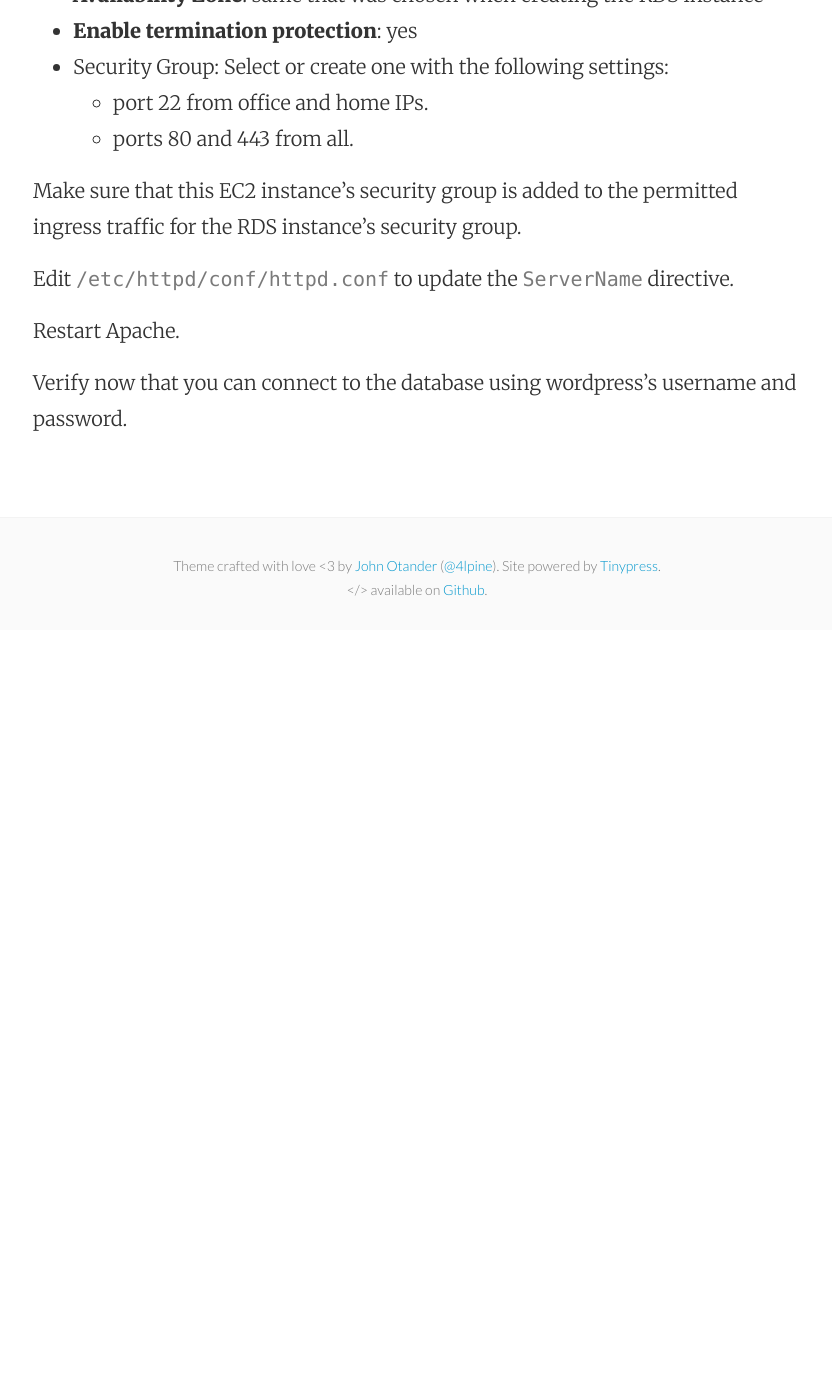
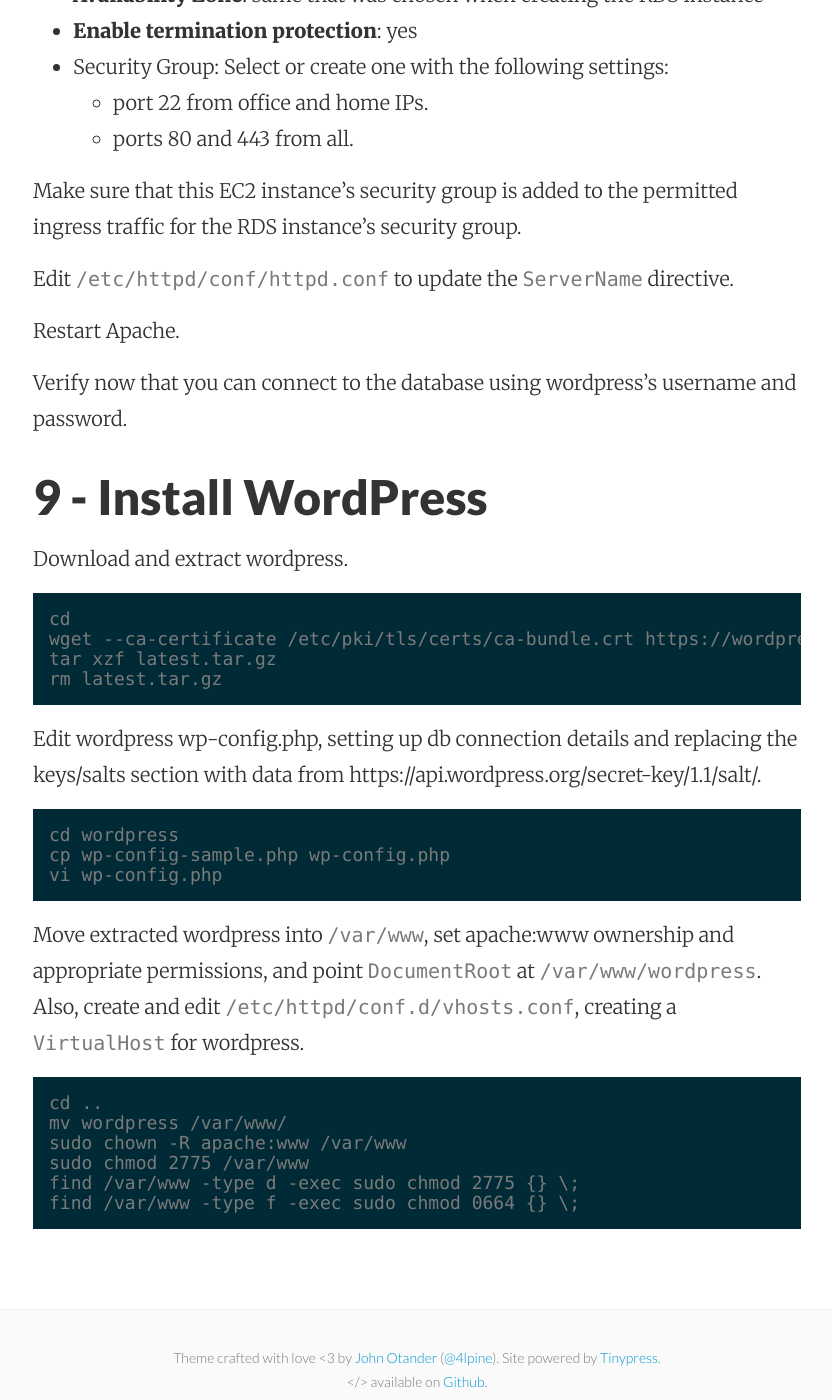
Before and after one commit to mattymaloney/mattymaloney.github.io, a Jekyll site: the page built from _posts/2016-03-28-apache-php-wordpress-phpmyadmin-aws-vpc-ec2-linux-rds-mariadb.md, in a window 1280 px wide and 1400 px high, scrolled down 18339 px. Shown: the whole window, without its empty margins (223-1055 px from the left). Built offline with Jekyll 4.4.1, drawn with Linux system fonts in a browser that asks for light colours; before the commit the page ends 18969 px from its top, so only the background shows below that.

Commit message:
Created 2016-03-28-apache-php-wordpress-phpmyadmin-aws-vpc-ec2-linux-rds-mariadb.md

````diff
--- a/_posts/2016-03-28-apache-php-wordpress-phpmyadmin-aws-vpc-ec2-linux-rds-mariadb.md
+++ b/_posts/2016-03-28-apache-php-wordpress-phpmyadmin-aws-vpc-ec2-linux-rds-mariadb.md
@@ -672,3 +672,33 @@
 
 
 Verify now that you can connect to the database using wordpress's username and password.
+
+## 9 - Install WordPress
+
+Download and extract wordpress.
+
+```
+cd
+wget --ca-certificate /etc/pki/tls/certs/ca-bundle.crt https://wordpress.org/latest.tar.gz
+tar xzf latest.tar.gz
+rm latest.tar.gz
+```
+
+Edit wordpress wp-config.php, setting up db connection details and replacing the keys/salts section with data from https://api.wordpress.org/secret-key/1.1/salt/.
+
+```
+cd wordpress
+cp wp-config-sample.php wp-config.php
+vi wp-config.php
+```
+
+Move extracted wordpress into `/var/www`, set apache:www ownership and appropriate permissions, and point `DocumentRoot` at `/var/www/wordpress`. Also, create and edit `/etc/httpd/conf.d/vhosts.conf`, creating a `VirtualHost` for wordpress.
+
+```
+cd ..
+mv wordpress /var/www/
+sudo chown -R apache:www /var/www
+sudo chmod 2775 /var/www
+find /var/www -type d -exec sudo chmod 2775 {} \;
+find /var/www -type f -exec sudo chmod 0664 {} \;
+```
````
